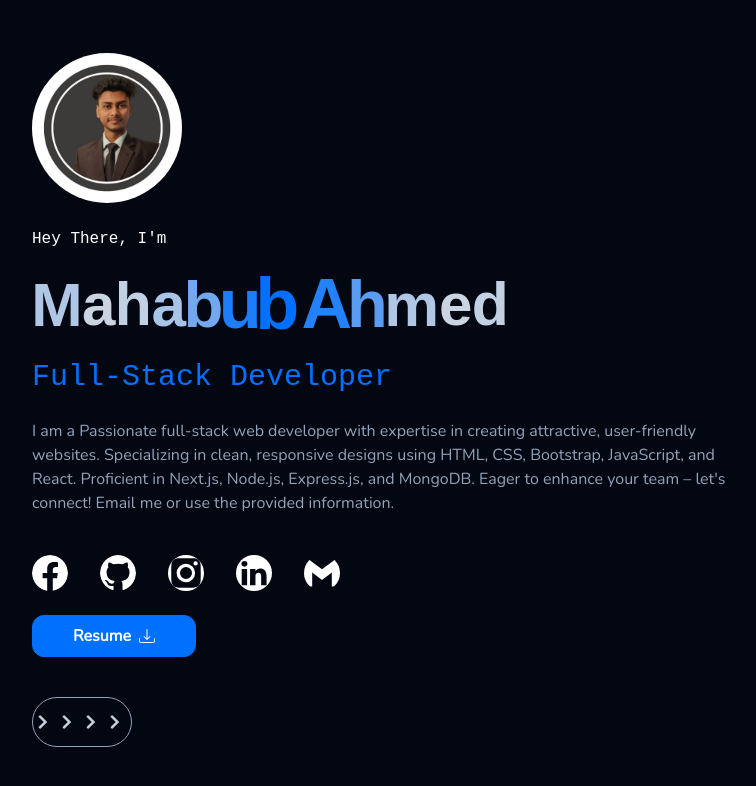
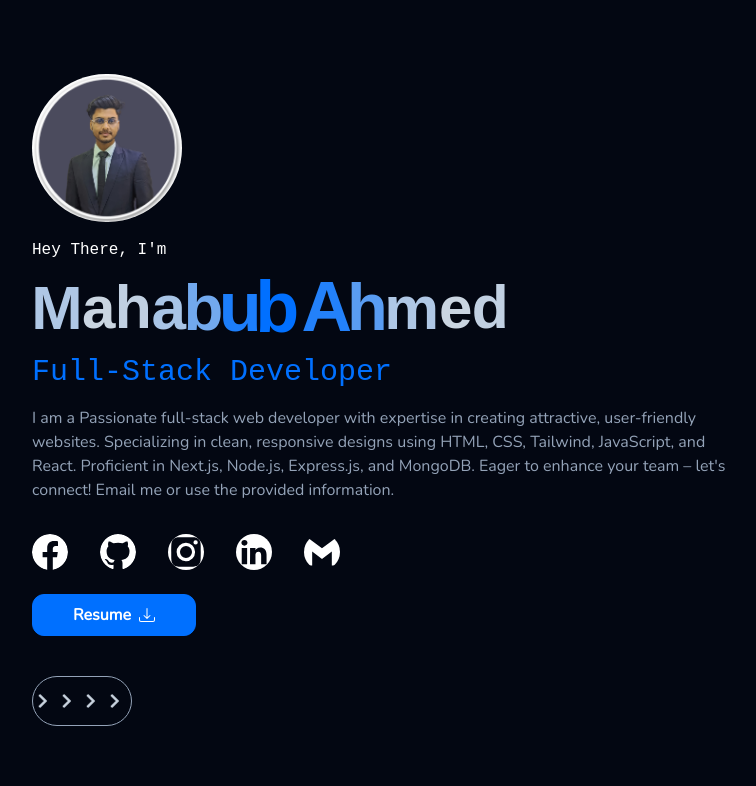
Before and after one commit to safimiazi/portfolio, a React (Vite) app: page / in a window 1280 px wide. Shown: the top 786 px of the page, without its empty margins (248-1004 px from the left). Built offline with nearby package versions, Linux system fonts and the light colour scheme.

Commit message:
updated section data

```diff
--- a/src/App.tsx
+++ b/src/App.tsx
@@ -25,7 +25,7 @@ const App: React.FC = () => {
                 >
                     <DetailsSection />
                     <div
-                        className={`z-[100] w-full fixed top-0 right-0 left-0 bottom-0 flex flex-col justify-start items-start bg-gray-950 transition-transform duration-500 ${
+                        className={`z-[100] w-full fixed top-0 right-0 left-0 bottom-0 flex flex-col justify-start items-start bg-gray-950 transition-transform duration-500 overflow-x-auto ${
                             showHero ? "" : "translate-x-full"
                         }`}
                     >
--- a/src/assets/data/experienceData.ts
+++ b/src/assets/data/experienceData.ts
@@ -1,14 +1,43 @@
 export const experienceData = [
+    {
+        companyName: "Vitasoft Solutions",
+        companyLocation: "Jatrabari, Dhaka",
+        companyUrl: "https://vitasoftsolutions.com/",
+        position: "Front-End Developer",
+        from: "March 2024",
+        till: "Present",
+        current: true,
+        jobType: "Onsite",
+        employmentType: "Full-Time",
+        "description": [
+            "Demonstrated proficiency in front-end development, collaborating closely with design teams to translate visual concepts into interactive and intuitive user interfaces.",
+            "Implemented best practices in HTML, CSS, and JavaScript to create clean, modular, and maintainable code bases, fostering ease of understanding and future scalability.",
+            "Specialized in front-end frameworks such as React.js, Vue.js, or Angular, leveraging their capabilities to build dynamic and feature-rich single-page applications.",
+            "Utilized modern tooling and libraries to streamline the development process, enhancing productivity and efficiency while staying up-to-date with the latest industry trends.",
+            "Collaborated effectively within cross-functional teams, communicating technical concepts clearly and contributing innovative ideas to achieve project goals effectively.",
+        ],
+        techStack: [
+            "JavaScript",
+            "React.js",
+            "Next.js",
+            "Tailwind CSS",
+            "TypeScript",
+            "HTML",
+            "CSS",
+            "GitHub",
+            "Figma",
+        ],
+    },
     {
         companyName: "Introbangla",
         companyLocation: "Uttara, Dhaka",
         companyUrl: "https://www.introbangla.com/",
         position: "Full-Stack Developer",
         from: "August 2023",
-        till: "Present",
-        current: true,
+        till: "February 2024",
+        current: false,
         jobType: "Remote",
-        employmentType: "Full-Time",
+        employmentType: "Intern",
         description: [
             "Played a pivotal role in cross-functional collaboration, working seamlessly with design teams and fellow developers to grasp project requirements and deliver solutions of the highest quality.",
             "Showcased a strong command of clean and semantic coding practices, emphasizing code reusability for enhanced maintainability and ease of comprehension.",
@@ -31,7 +60,7 @@ export const experienceData = [
         position: "Full-Stack Developer",
         from: "December 2023",
         till: "January 2024",
-        current: true,
+        current: false,
         jobType: "Remote",
         employmentType: "Intern",
         description: [
--- a/src/assets/data/languageData.ts
+++ b/src/assets/data/languageData.ts
@@ -48,6 +48,24 @@ export const languages: Language[] = [
                 githubLink: "https://github.com/Mahabub175/Photohouse-Gallery",
                 liveLink: "https://www.photohousemagazine.com/",
             },
+            {
+                title: "Task Manager",
+                summary: "A full-stack website for managing tasks",
+                githubLink: "https://github.com/Mahabub175/Redux-Todo-App",
+                liveLink: "https://redux-todo-app-theta.vercel.app/",
+            },
+            {
+                title: "Recipe Manager",
+                summary: "A full-stack website for managing recipes",
+                githubLink: "https://github.com/Mahabub175/Redux-Todo-App",
+                liveLink: "https://redux-todo-app-theta.vercel.app/",
+            },
+            {
+                title: "User Manager",
+                summary: "A full-stack website for managing users",
+                githubLink: "https://github.com/Mahabub175/User-Manager",
+                liveLink: "https://user-manager-omega.vercel.app/",
+            },
         ],
     },
 ];
--- a/src/assets/data/projectData.ts
+++ b/src/assets/data/projectData.ts
@@ -101,6 +101,23 @@ export const projectsData = [
         ],
     },
     {
+        title: "User Manager",
+        summary:
+            "This is a simple user management application. This application allows user to add, delete, update and see the user details. User can also filter their tasks according to their needs. This application is fully state managed by redux. Also this application is fully responsive.",
+        projectType: "Personal",
+        githubLink: "https://github.com/Mahabub175/User-Manager",
+        liveLink: "https://user-manager-omega.vercel.app/",
+        techStack: [
+            "React.Js",
+            "Redux",
+            "ShadCN",
+            "Node.js",
+            "Express.js",
+            "MongoDB",
+            "Tailwind CSS",
+        ],
+    },
+    {
         title: "Kitchen Diaries",
         summary:
             "Kitchen Diaries provides a platform for its protected users to access detailed information about their chef's best recipes. The website showcases an appealing animation style and vibrant colors, incorporating Firebase authentication for enhanced security. The user experience is designed to be highly friendly, allowing users to thoroughly enjoy their time on the platform.",
--- a/src/modules/DetailsSection/ContactPage.tsx
+++ b/src/modules/DetailsSection/ContactPage.tsx
@@ -1,5 +1,5 @@
 import React, { useState } from "react";
-import { FaLinkedin, FaGithub, FaEnvelope, FaTwitter } from "react-icons/fa6";
+import { FaLinkedin, FaGithub, FaEnvelope, FaXTwitter } from "react-icons/fa6";
 import AnimatedText from "../../components/AnimatedText";
 import emailjs from "@emailjs/browser";
 import toast from "react-hot-toast";
@@ -19,7 +19,7 @@ const links = [
     },
     {
         name: "X (Twitter)",
-        icon: <FaTwitter />,
+        icon: <FaXTwitter />,
         href: "https://twitter.com/Mahabub175",
     },
     {
--- a/src/modules/DetailsSection/ExperiencesSection.tsx
+++ b/src/modules/DetailsSection/ExperiencesSection.tsx
@@ -29,17 +29,19 @@ const ExperiencesSection: React.FC = () => {
                     key={d?.companyName}
                     className="w-full prose max-w-full prose-h4:text-slate-300 prose-h4:font-medium prose-h4:my-2 text-slate-400 prose-strong:text-slate-400"
                 >
-                    <small className="flex flex-row items-center gap-1 text-slate-500 font-mono">
-                        {d?.from} <FaMinus className="text-xs" /> {d?.till}
+                    <small className="flex flex-row items-center gap-1 text-slate-500 font-mono text-base md:text-sm">
+                        {d?.from} <FaMinus className="text-x" /> {d?.till}
                     </small>
                     <a href={d?.companyUrl} target="_blank" rel="noreferrer">
-                        <h4 className="flex items-center gap-1">
-                            {d?.companyName}
-                            <div className="rounded-full bg-slate-300 w-1 h-1" />
+                        <h4 className="flex flex-col lg:flex-row lg:items-center gap-1">
+                            <span className="font-bold text-2xl md:text-xl">
+                                {d?.companyName}
+                            </span>
+                            <span className="rounded-full bg-slate-300 size-1.5 mx-1 hidden md:block" />
                             <span className="font-normal text-sm">
                                 {d?.companyLocation}
                             </span>
-                            <FaArrowRight className="text-xs -rotate-45" />
+                            <FaArrowRight className="text-xs -rotate-45 hidden md:block" />
                         </h4>
                     </a>
                     <div className="text-primary-400">{d?.position}</div>
--- a/src/modules/DetailsSection/SkillsSection/Frameworks.tsx
+++ b/src/modules/DetailsSection/SkillsSection/Frameworks.tsx
@@ -9,16 +9,19 @@ const frameworks: Framework[] = [
     { name: "React.js", description: "" },
     { name: "Node.js", description: "" },
     { name: "Express.js", description: "" },
-    { name: "FastAPI", description: "" },
-    { name: "React.js", description: "" },
+    { name: "Mongoose", description: "" },
+    { name: "Redux", description: "" },
     { name: "Next.js", description: "" },
     { name: "TailwindCSS", description: "" },
+    { name: "Axios", description: "" },
+    { name: "JWT", description: "" },
     { name: "SCSS", description: "" },
-    { name: "Redux", description: "" },
     { name: "Material Tailwind", description: "" },
     { name: "Material UI", description: "" },
     { name: "ShadCN", description: "" },
     { name: "Firebase", description: "" },
+    { name: "Ant Design", description: "" },
+    { name: "Next UI", description: "" },
 ];
 
 const Frameworks: React.FC = () => {
--- a/src/modules/HeroSection.tsx
+++ b/src/modules/HeroSection.tsx
@@ -10,7 +10,7 @@ const HeroSection: React.FC<{ setShowHero: (v: boolean) => void }> = ({
 
     return (
         <div className="w-full h-full p-6 flex flex-col justify-center lg:max-w-[60%] mx-auto gap-10">
-            <div className="w-full flex flex-col mx-auto gap-6 relative">
+            <div className="w-full flex flex-col mx-auto gap-4 relative">
                 <img
                     src="/me.png"
                     height="200px"
@@ -35,7 +35,7 @@ const HeroSection: React.FC<{ setShowHero: (v: boolean) => void }> = ({
                 <p className="text-slate-400">
                     I am a Passionate full-stack web developer with expertise in
                     creating attractive, user-friendly websites. Specializing in
-                    clean, responsive designs using HTML, CSS, Bootstrap,
+                    clean, responsive designs using HTML, CSS, Tailwind,
                     JavaScript, and React. Proficient in Next.js, Node.js,
                     Express.js, and MongoDB. Eager to enhance your team – let's
                     connect! Email me or use the provided information.
```
Also changed, not shown: public/me.png.
